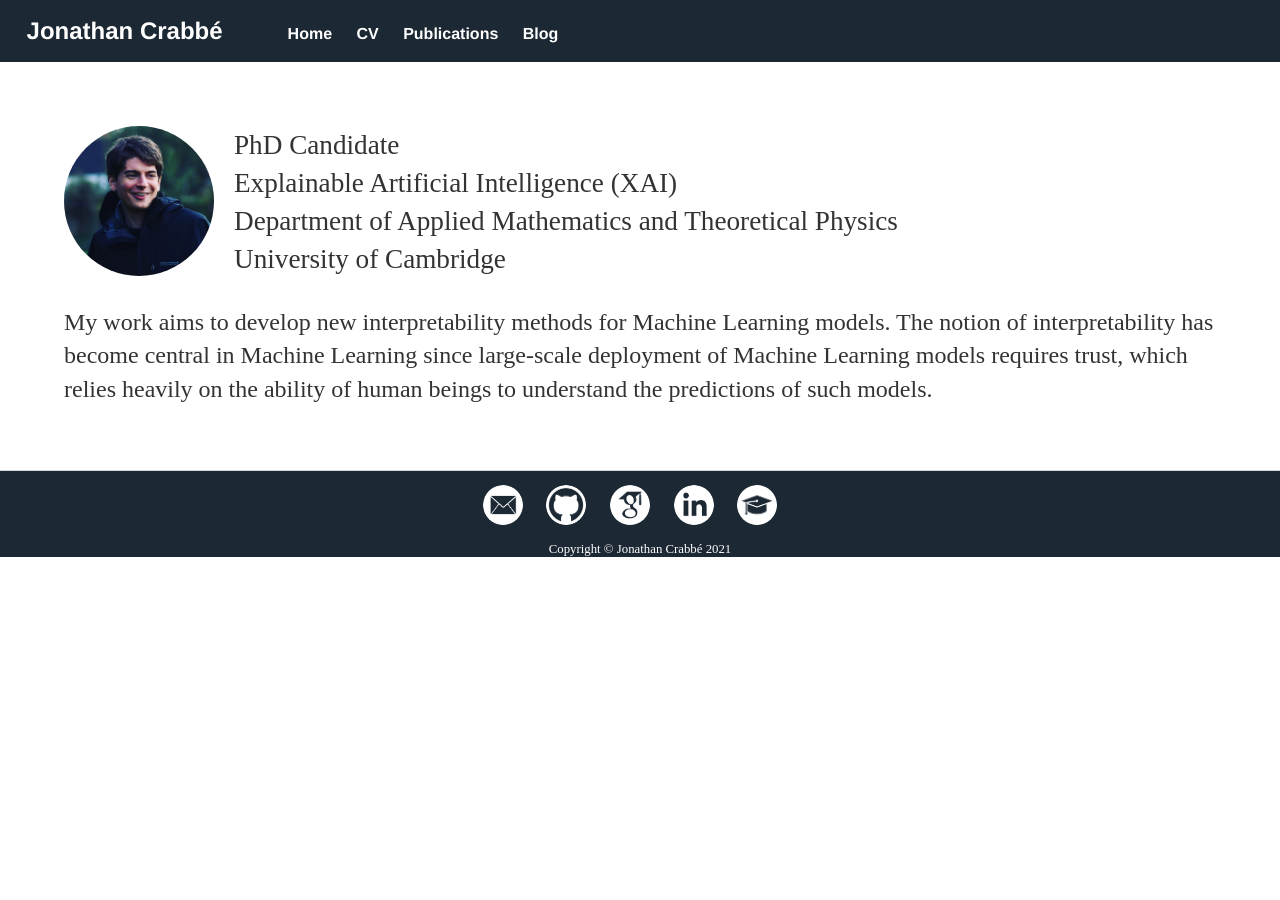
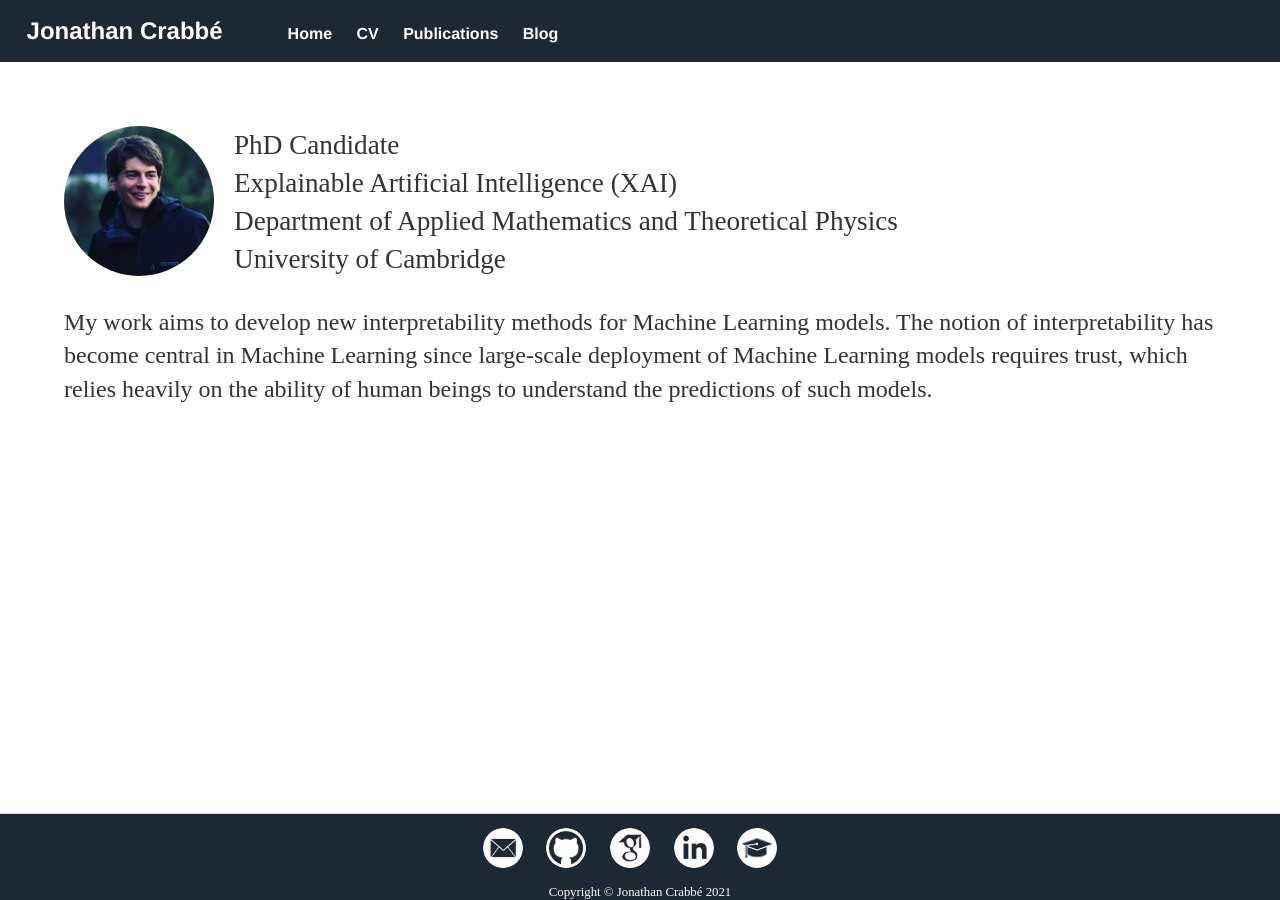
Before and after one commit to JonathanCrabbe/JonathanCrabbe.github.io, a Jekyll site: the page built from index.markdown, in a window 1280 px wide. Built offline with Jekyll 4.4.1, drawn with Linux system fonts in a browser that asks for light colours.

Commit message:
Put absolute footer

```diff
--- a/css/main.css
+++ b/css/main.css
@@ -52,6 +52,11 @@ p {
     color: #333;
 }
 footer {
+    position: absolute;
+    right: 0;
+    bottom: 0;
+    left: 0;
+    padding: 0;
     border-top: 1px solid #d5d5d5;
     font-size: .8em;
     background-color: #1C2833;
```
